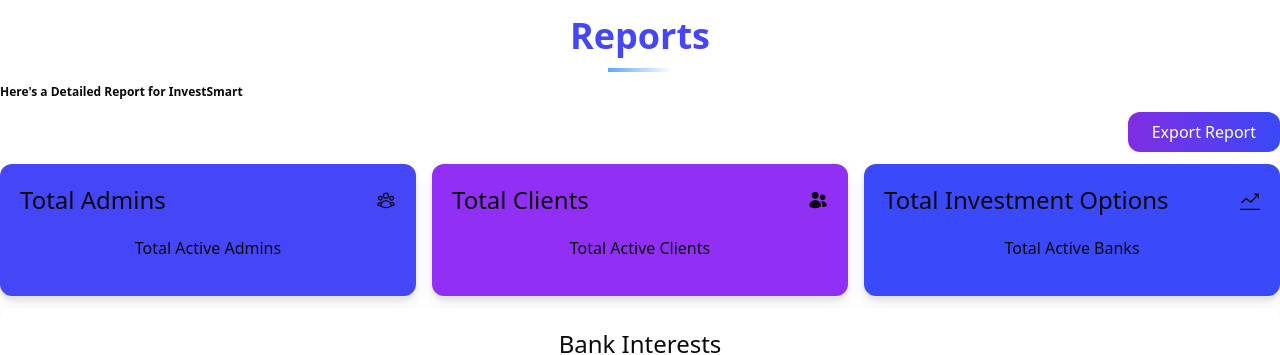
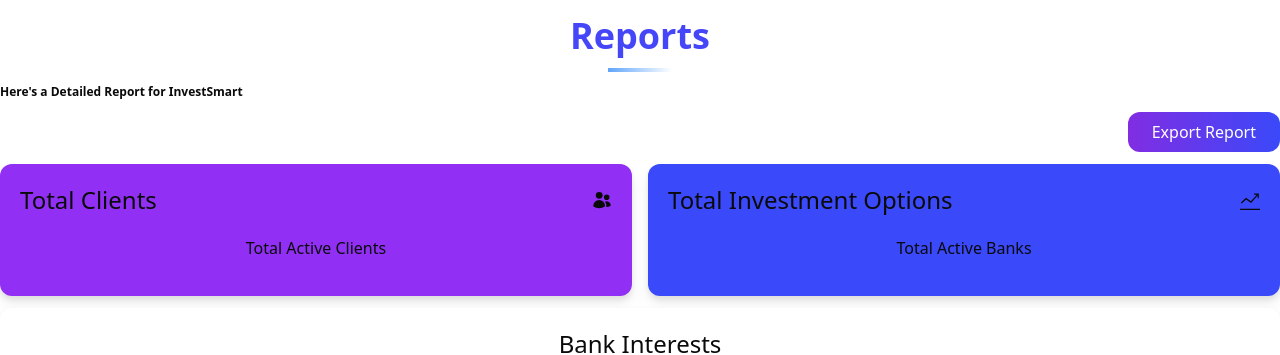
Before and after one commit to refilwe-tech/invest-smart-web, a React (Vite) app: page /reports in a window 1280 px wide. Shown: the top 355 px of the page. Built offline with nearby package versions, Linux system fonts and the light colour scheme; no server answers.

Commit message:
Conditional Render Cards for Admin and Print Report for Admins

```diff
--- a/src/components/pages/app-pages/reports.page.tsx
+++ b/src/components/pages/app-pages/reports.page.tsx
@@ -14,7 +14,10 @@ import {
   HiOutlineUserGroup,
   HiUsers,
 } from "react-icons/hi2";
+import ReactToPrint from "react-to-print";
 import { TfiStatsUp } from "react-icons/tfi";
+import { useRef } from "react";
+import { USER_ROLES, useUserStore } from "@project/store";
 
 export const ReportsPage = () => {
   useDocumentTitle("Detailed Report");
@@ -22,20 +25,25 @@ export const ReportsPage = () => {
     queryKey: ["businessReport"],
     queryFn: reportService.getBusinessReport,
   });
+  const { user } = useUserStore();
+  const contentRef = useRef<HTMLDivElement>(null);
 
   console.log("bankGraph", data);
   return (
+    <section ref={contentRef}>
       <PageLayout isLoading={isLoading}>
         <Heading heading="Reports" />
         <p className="text-xs font-semibold">
           Here's a Detailed Report for InvestSmart
         </p>
         <section className="flex justify-end items-center">
-        <Button variant="gradient" onClick={() => void 0}>
-          Export Report
-        </Button>
+          <ReactToPrint
+            trigger={() => <Button variant="gradient"> Export Report</Button>}
+            content={() => contentRef?.current}
+          />
         </section>
         <section className="flex gap-4 w-full">
+          {USER_ROLES.SUPER_ADMIN === user?.userRole && (
             <Container color="bg-primary">
               <>
                 <section className="flex justify-between items-center ">
@@ -50,6 +58,7 @@ export const ReportsPage = () => {
                 </section>
               </>
             </Container>
+          )}
           <Container color="bg-secondary">
             <>
               <section className="flex justify-between items-center">
@@ -67,7 +76,9 @@ export const ReportsPage = () => {
           <Container color="bg-primary-dark">
             <>
               <section className="flex justify-between items-center">
-              <h4 className="text-2xl text-center">Total Investment Options</h4>
+                <h4 className="text-2xl text-center">
+                  Total Investment Options
+                </h4>
                 <TfiStatsUp className="w-5 h-5" />
               </section>
               <section className="flex flex-col gap-1 justify-center items-center p-4">
@@ -105,5 +116,6 @@ export const ReportsPage = () => {
           </section>
         </Container>
       </PageLayout>
+    </section>
   );
 };
```
Lines whose indentation alone changed are shown as unchanged.
